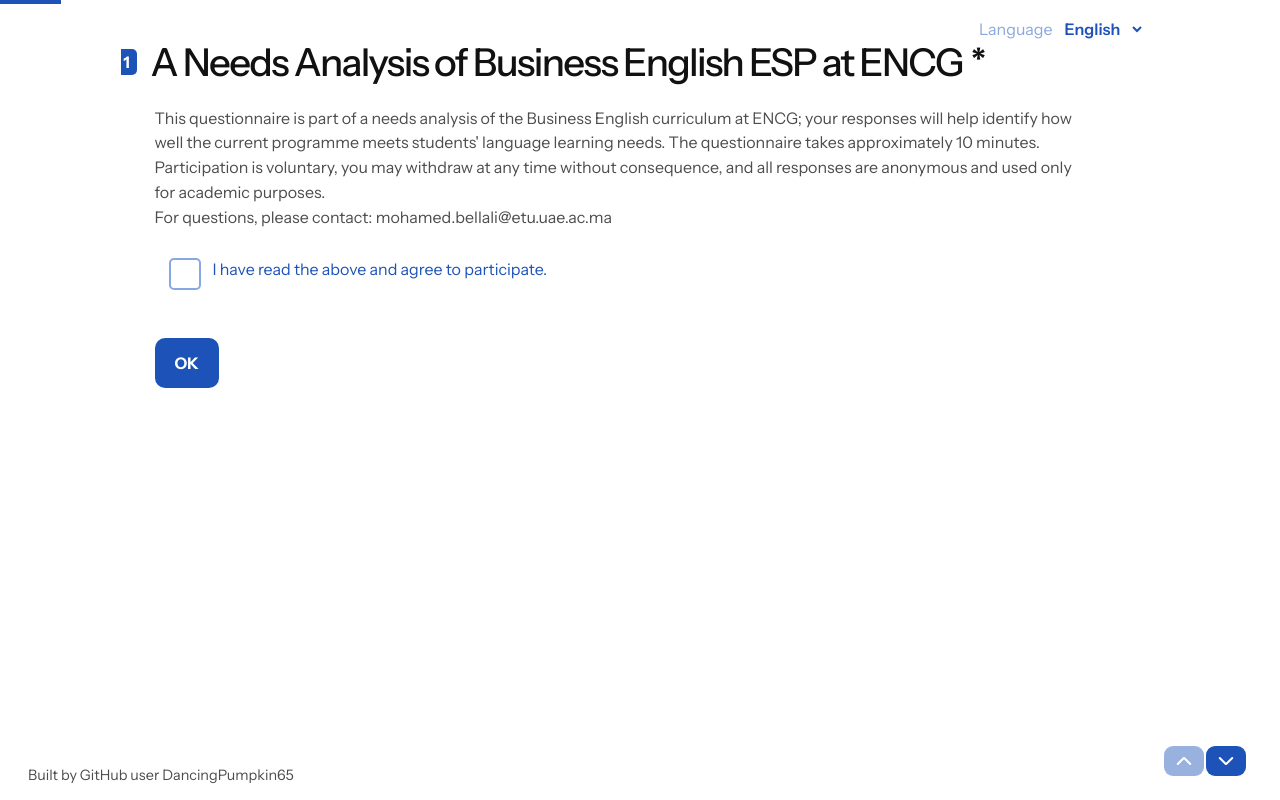
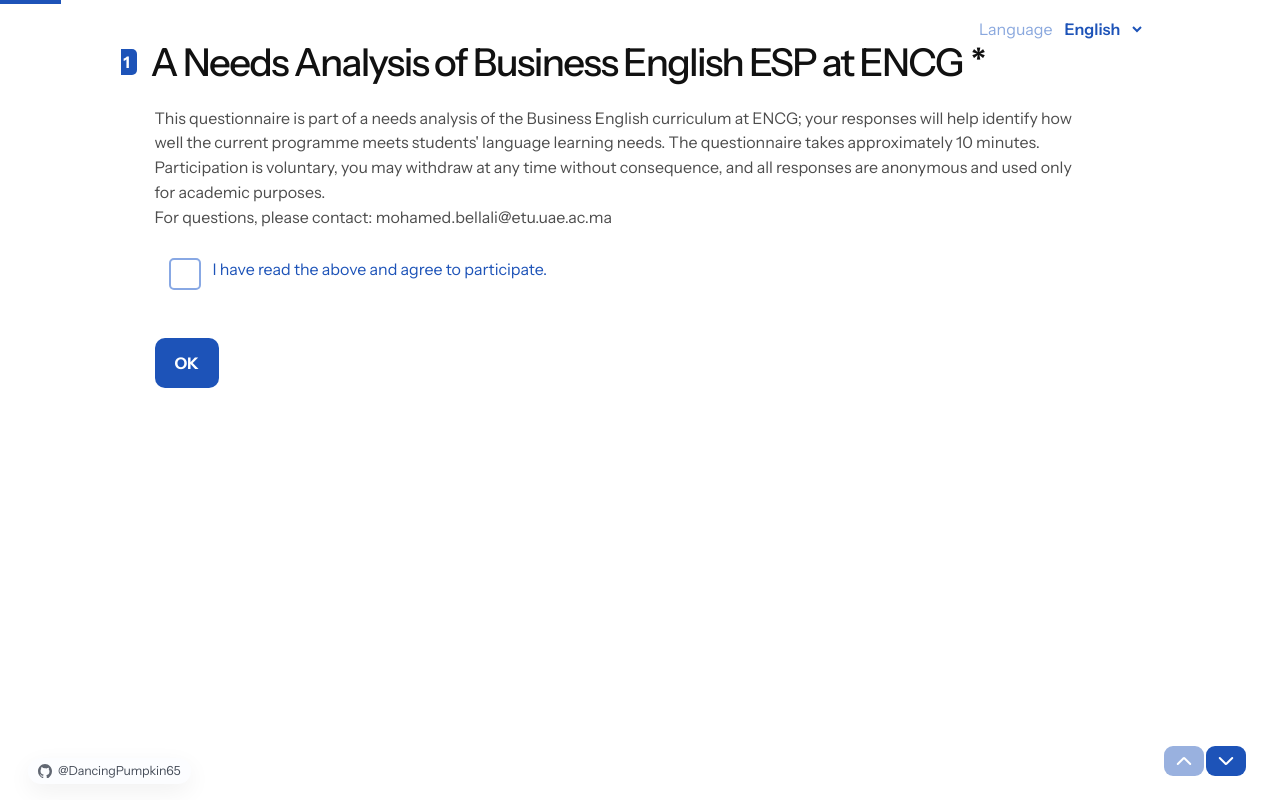
Before and after one commit to DancingPumpkin65/form-online, a React (Vite) app: page / in a window 1280 px wide. Built offline with nearby package versions, Linux system fonts and the light colour scheme.

Commit message:
feat: add base styles for the application in index-_c9DhDIP.css

```diff
--- a/src/App.jsx
+++ b/src/App.jsx
@@ -519,7 +519,13 @@
         target="_blank"
         rel="noreferrer"
       >
-        Built by GitHub user DancingPumpkin65
+        <svg className="credit-note-icon" width="14" height="14" viewBox="0 0 16 16" aria-hidden="true">
+          <path
+            fill="currentColor"
+            d="M8 0C3.582 0 0 3.73 0 8.333c0 3.683 2.292 6.807 5.47 7.91.4.076.546-.18.546-.403 0-.2-.007-.73-.01-1.433-2.226.497-2.695-.97-2.695-.97-.364-.955-.89-1.21-.89-1.21-.727-.51.055-.5.055-.5.803.058 1.226.85 1.226.85.714 1.28 1.873.91 2.33.696.072-.536.279-.91.508-1.12-1.777-.21-3.645-.927-3.645-4.125 0-.91.312-1.652.824-2.235-.083-.21-.357-1.053.078-2.196 0 0 .672-.223 2.2.854A7.36 7.36 0 0 1 8 4.76c.68.003 1.365.096 2.003.282 1.526-1.077 2.197-.854 2.197-.854.437 1.143.163 1.986.08 2.196.513.583.822 1.325.822 2.235 0 3.206-1.871 3.912-3.653 4.118.287.255.543.757.543 1.527 0 1.103-.01 1.992-.01 2.263 0 .225.144.484.55.402C13.71 15.137 16 12.014 16 8.333 16 3.73 12.418 0 8 0Z"
+          />
+        </svg>
+        <span>@DancingPumpkin65</span>
       </a>
     </div>
   );
--- a/styles.css
+++ b/styles.css
@@ -917,15 +917,28 @@
   left: 28px;
   bottom: 16px;
   z-index: 7;
-  color: var(--ink-soft);
-  font-size: var(--text-xs);
-  line-height: 1.2;
+  display: inline-flex;
+  align-items: center;
+  gap: 6px;
+  padding: 6px 10px;
+  border-radius: 999px;
+  background: color-mix(in srgb, white 82%, var(--panel));
+  color: color-mix(in srgb, var(--ink-soft) 88%, var(--accent));
+  font-size: 0.78rem;
+  line-height: 1;
+  letter-spacing: -0.01em;
   text-decoration: none;
+  box-shadow: 0 8px 24px rgba(17, 17, 17, 0.06);
 }
 
 .credit-note:hover,
 .credit-note:focus-visible {
   color: var(--accent);
+}
+
+.credit-note-icon {
+  flex: 0 0 auto;
+  opacity: 0.85;
 }
 
 .floating-nav-button {
```
Also changed, not shown: 6 other files (tests, documents, lock files or other folders).
